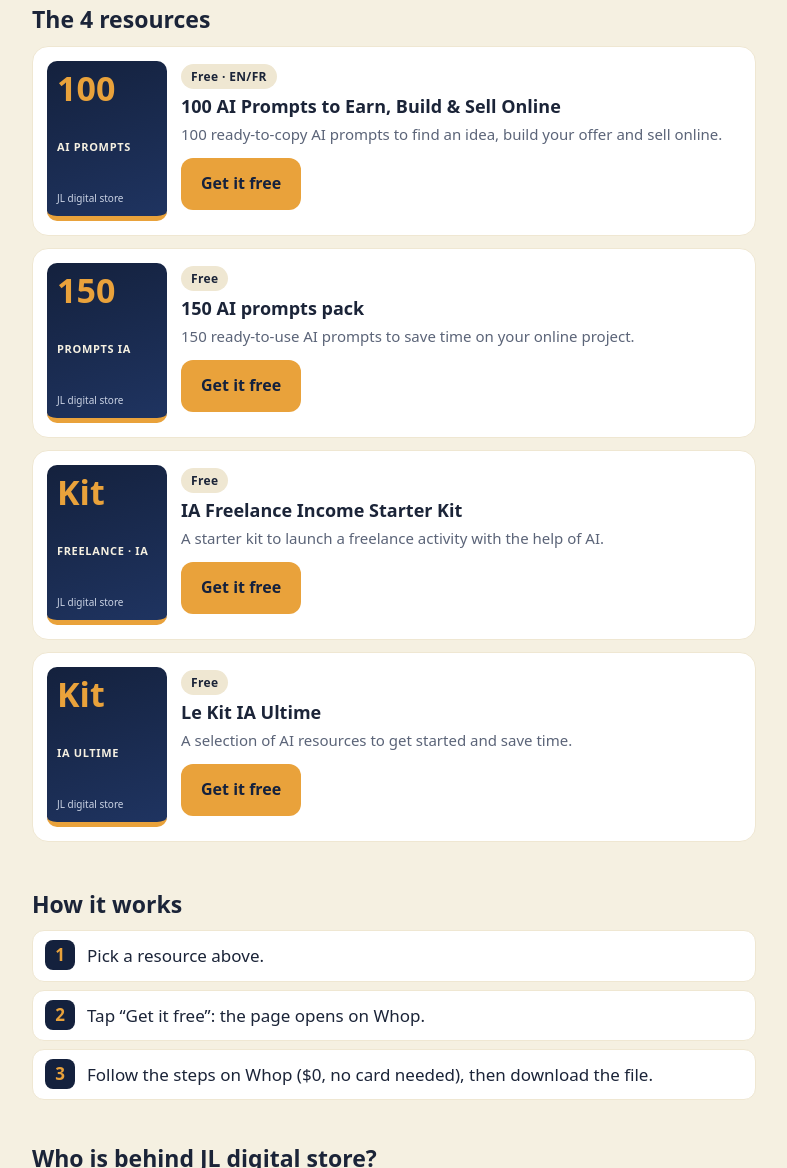
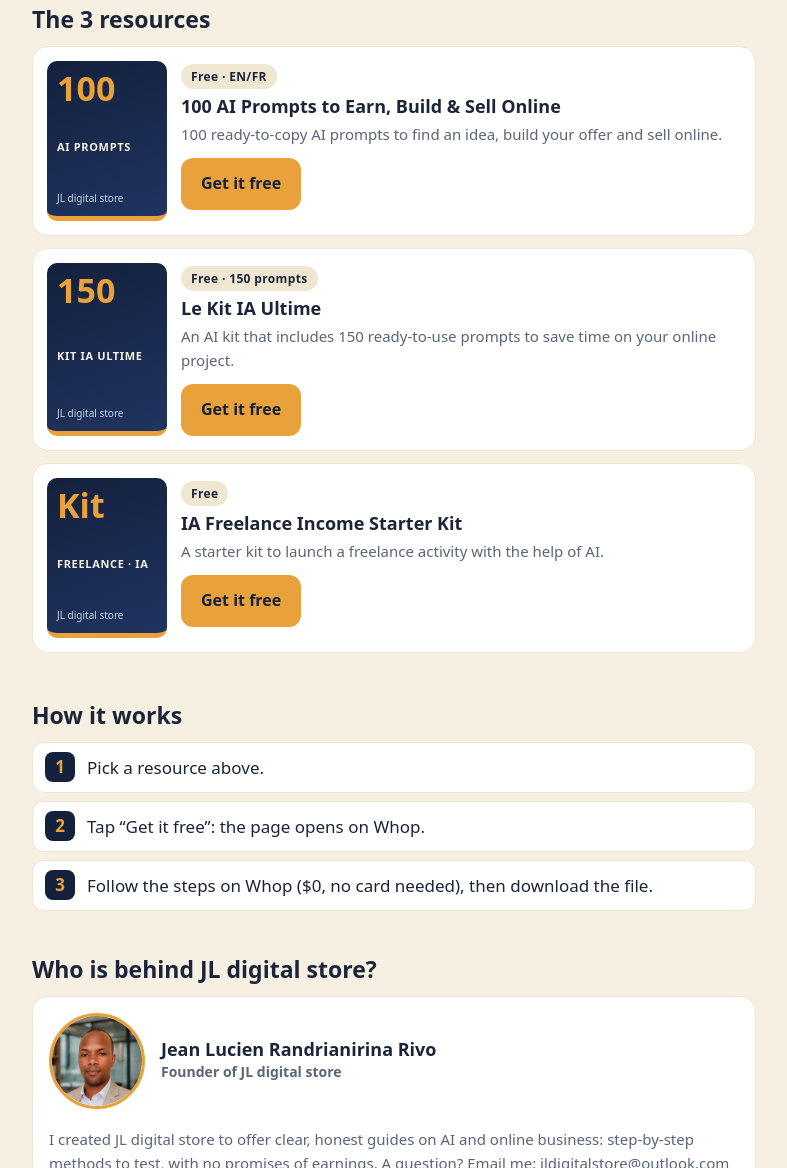
Before and after one commit to jlr-formatio/Formation-, a plain HTML site: page ressources/index.html in a window 1280 px wide. Shown: the part 859-2027 px from the top of the page, without its empty margins (246-1033 px from the left). Drawn offline with Linux system fonts and the light colour scheme.

Commit message:
Ressources gratuites : les 150 prompts font partie du Kit IA Ultime
Retire la carte séparée « Pack de 150 prompts » (qui menait à la boutique
Whop) ; le Kit IA Ultime indique désormais qu'il contient 150 prompts. La page
présente donc 3 ressources au lieu de 4. L'ancre #prompts-150 reste valable et
mène au Kit IA Ultime.

Co-Authored-By: Claude Opus 5.5 <noreply@anthropic.com>
Claude-Session: https://claude.ai/code/session_012KbKJ5MLpyUXsiaueSLhBP

```diff
--- a/ressources/index.html
+++ b/ressources/index.html
@@ -12,7 +12,7 @@ l=l||'fr';d.lang=l;d.setAttribute('data-l',l)})();
 </script>
 <meta name="viewport" content="width=device-width, initial-scale=1, viewport-fit=cover">
 <title>Ressources IA gratuites · JL digital store</title>
-<meta name="description" content="4 ressources gratuites pour utiliser l'IA dans un projet en ligne : prompts, kit freelance et kit IA. Téléchargement gratuit, sans carte bancaire. Aucun revenu garanti.">
+<meta name="description" content="3 ressources gratuites pour utiliser l'IA dans un projet en ligne : prompts, kit freelance et kit IA. Téléchargement gratuit, sans carte bancaire. Aucun revenu garanti.">
 <link rel="canonical" href="https://jl-digital-store.pages.dev/ressources/">
 <meta property="og:type" content="website"><meta property="og:url" content="https://jl-digital-store.pages.dev/ressources/"><meta property="og:site_name" content="JL digital store">
 <meta property="og:title" content="Ressources IA gratuites · JL digital store">
@@ -65,15 +65,15 @@ a,button,summary{touch-action:manipulation;-webkit-tap-highlight-color:transpare
 <div class="hero"><div class="w">
 <div class="fr"><div class="kick">Ressources gratuites · JL digital store</div>
 <h1>Commencez avec l'IA, gratuitement</h1>
-<p>4 ressources gratuites pour utiliser l'IA dans votre projet en ligne. Téléchargement sur Whop, notre plateforme de livraison : 0 €, sans carte bancaire.</p></div>
+<p>3 ressources gratuites pour utiliser l'IA dans votre projet en ligne. Téléchargement sur Whop, notre plateforme de livraison : 0 €, sans carte bancaire.</p></div>
 <div class="en"><div class="kick">Free resources · JL digital store</div>
 <h1>Get started with AI, for free</h1>
-<p>4 free resources to use AI in your online project. Download on Whop, our delivery platform: $0, no card needed.</p></div>
+<p>3 free resources to use AI in your online project. Download on Whop, our delivery platform: $0, no card needed.</p></div>
 <picture><source srcset="../img/workspace.webp" type="image/webp"><img class="ph" src="../img/workspace.jpg" width="1200" height="900" alt="Bureau avec ordinateur portable et carnet de croquis / Desk with laptop and sketch notebook" decoding="async"></picture>
 </div></div>
 
 <div class="w">
-<section id="ressources"><h2><span class="fr">Les 4 ressources</span><span class="en">The 4 resources</span></h2>
+<section id="ressources"><h2><span class="fr">Les 3 ressources</span><span class="en">The 3 resources</span></h2>
 
 <article class="prod" id="prompts-100">
 <div class="cover"><span class="big">100</span><span class="ct">AI prompts</span><span class="br" translate="no">JL digital store</span></div>
@@ -84,15 +84,15 @@ a,button,summary{touch-action:manipulation;-webkit-tap-highlight-color:transpare
 <a class="btn" data-free href="https://whop.com/jl-digital-store/100-ai-prompts-to-earn-build-and-sell-online-en-fr/"><span class="fr">Recevoir gratuitement</span><span class="en">Get it free</span></a></div>
 </article>
 
-<article class="prod" id="prompts-150">
-<div class="cover"><span class="big">150</span><span class="ct">Prompts IA</span><span class="br" translate="no">JL digital store</span></div>
-<div><span class="tag"><span class="fr">Gratuit</span><span class="en">Free</span></span>
-<h3><span class="fr">Pack de 150 prompts IA</span><span class="en">150 AI prompts pack</span></h3>
-<p class="fr">150 prompts IA prêts à l'emploi pour gagner du temps dans votre projet en ligne.</p>
-<p class="en">150 ready-to-use AI prompts to save time on your online project.</p>
-<a class="btn" data-free href="https://whop.com/jl-digital-store/"><span class="fr">Recevoir gratuitement</span><span class="en">Get it free</span></a></div>
+
+<span id="prompts-150"></span><article class="prod" id="kit-ia-ultime">
+<div class="cover"><span class="big">150</span><span class="ct">Kit IA ultime</span><span class="br" translate="no">JL digital store</span></div>
+<div><span class="tag"><span class="fr">Gratuit · 150 prompts</span><span class="en">Free · 150 prompts</span></span>
+<h3 translate="no">Le Kit IA Ultime</h3>
+<p class="fr">Un kit IA qui comprend 150 prompts prêts à l'emploi pour gagner du temps dans votre projet en ligne.</p>
+<p class="en">An AI kit that includes 150 ready-to-use prompts to save time on your online project.</p>
+<a class="btn" data-free href="https://whop.com/jl-digital-store/le-kit-ia-ultime/"><span class="fr">Recevoir gratuitement</span><span class="en">Get it free</span></a></div>
 </article>
-
 <article class="prod" id="kit-freelance">
 <div class="cover"><span class="big">Kit</span><span class="ct">Freelance · IA</span><span class="br" translate="no">JL digital store</span></div>
 <div><span class="tag"><span class="fr">Gratuit</span><span class="en">Free</span></span>
@@ -102,14 +102,6 @@ a,button,summary{touch-action:manipulation;-webkit-tap-highlight-color:transpare
 <a class="btn" data-free href="https://whop.com/jl-digital-store/ia-freelance-income-starter-kit/"><span class="fr">Recevoir gratuitement</span><span class="en">Get it free</span></a></div>
 </article>
 
-<article class="prod" id="kit-ia-ultime">
-<div class="cover"><span class="big">Kit</span><span class="ct">IA ultime</span><span class="br" translate="no">JL digital store</span></div>
-<div><span class="tag"><span class="fr">Gratuit</span><span class="en">Free</span></span>
-<h3 translate="no">Le Kit IA Ultime</h3>
-<p class="fr">Une sélection de ressources IA pour démarrer et gagner du temps.</p>
-<p class="en">A selection of AI resources to get started and save time.</p>
-<a class="btn" data-free href="https://whop.com/jl-digital-store/le-kit-ia-ultime/"><span class="fr">Recevoir gratuitement</span><span class="en">Get it free</span></a></div>
-</article>
 </section>
 
 <section><h2><span class="fr">Comment ça marche</span><span class="en">How it works</span></h2>
@@ -138,12 +130,12 @@ a,button,summary{touch-action:manipulation;-webkit-tap-highlight-color:transpare
 
 <section><h2>FAQ</h2>
 <div class="fr">
-<details><summary>Est-ce vraiment gratuit ?</summary><p>Oui. Les 4 ressources sont à 0 €. Aucune carte bancaire n'est demandée.</p></details>
+<details><summary>Est-ce vraiment gratuit ?</summary><p>Oui. Les 3 ressources sont à 0 €. Aucune carte bancaire n'est demandée.</p></details>
 <details><summary>Pourquoi passer par Whop ?</summary><p>Whop est la plateforme qui livre nos fichiers : vous y retrouvez vos téléchargements à tout moment.</p></details>
 <details><summary>Vais-je gagner de l'argent avec ces ressources ?</summary><p>Aucun revenu n'est garanti. Ce sont des outils et des méthodes ; les résultats dépendent de votre travail et de votre marché.</p></details>
 </div>
 <div class="en">
-<details><summary>Is it really free?</summary><p>Yes. All 4 resources cost $0. No card is required.</p></details>
+<details><summary>Is it really free?</summary><p>Yes. All 3 resources cost $0. No card is required.</p></details>
 <details><summary>Why Whop?</summary><p>Whop is the platform that delivers our files: you can find your downloads there at any time.</p></details>
 <details><summary>Will I make money with these resources?</summary><p>No income is guaranteed. These are tools and methods; results depend on your work and your market.</p></details>
 </div>
```
